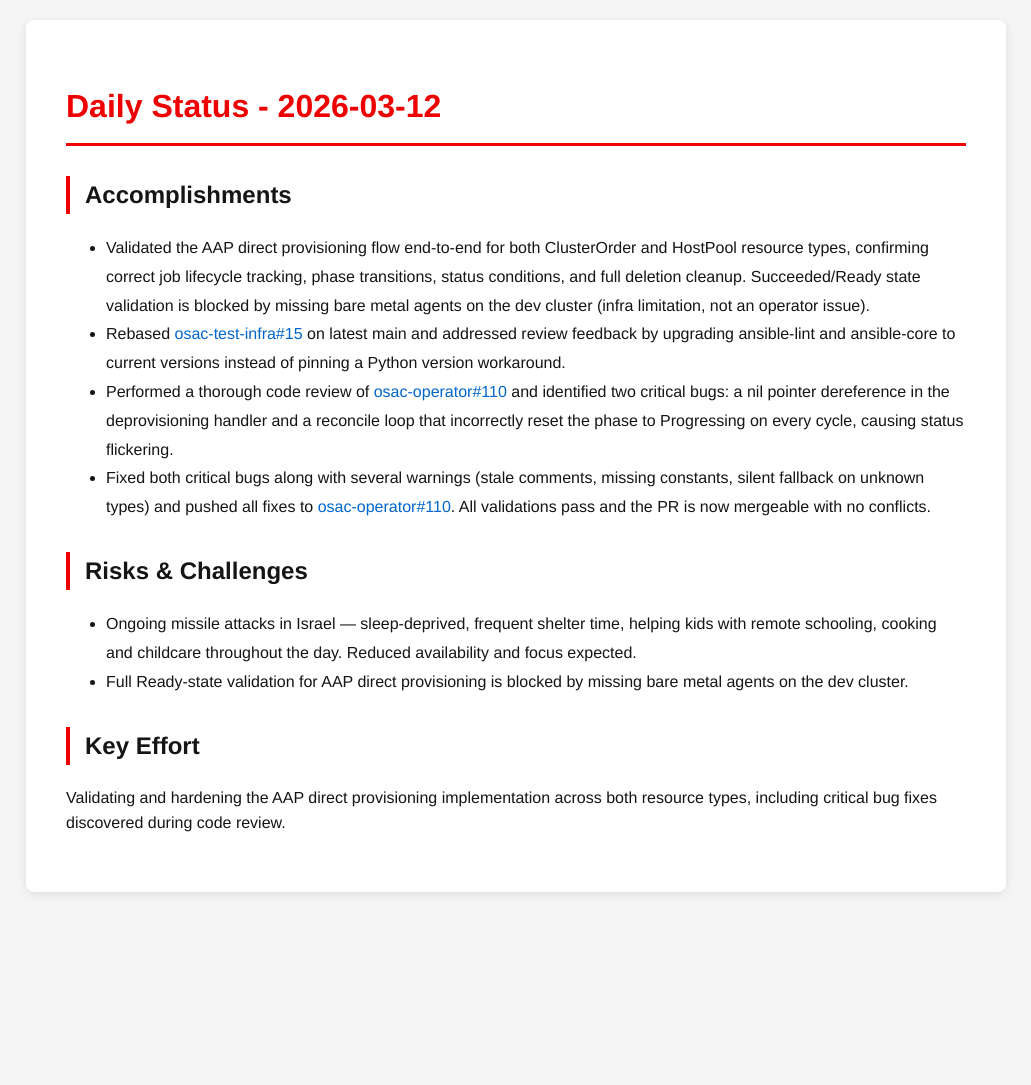
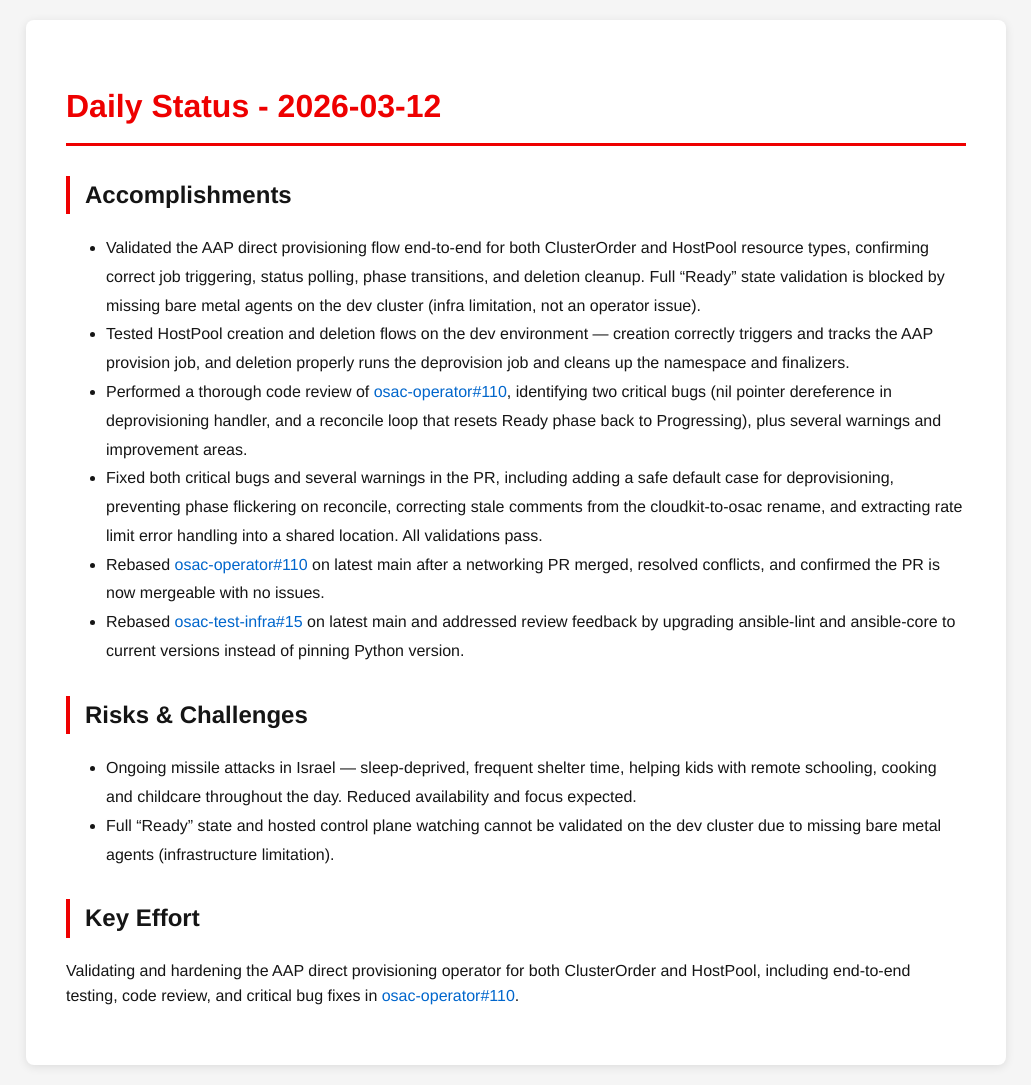
Before and after one commit to tzvatot/daily-status, a Jekyll site: the page built from 2026-03-12.md, in a window 1280 px wide. Shown: the whole page, without its empty margins (124-1155 px from the left). Built offline with Jekyll 4.4.1, drawn with Linux system fonts in a browser that asks for light colours; before the commit the page ends 912 px from its top, so only the background shows below that.

Commit message:
Daily status update - 2026-03-12

```diff
--- a/2026-03-12.md
+++ b/2026-03-12.md
@@ -7,14 +7,16 @@ date: 2026-03-12
 # Daily Status - 2026-03-12
 
 ## Accomplishments
-- Validated the AAP direct provisioning flow end-to-end for both ClusterOrder and HostPool resource types, confirming correct job lifecycle tracking, phase transitions, status conditions, and full deletion cleanup. Succeeded/Ready state validation is blocked by missing bare metal agents on the dev cluster (infra limitation, not an operator issue).
-- Rebased [osac-test-infra#15](https://github.com/osac-project/osac-test-infra/pull/15) on latest main and addressed review feedback by upgrading ansible-lint and ansible-core to current versions instead of pinning a Python version workaround.
-- Performed a thorough code review of [osac-operator#110](https://github.com/osac-project/osac-operator/pull/110) and identified two critical bugs: a nil pointer dereference in the deprovisioning handler and a reconcile loop that incorrectly reset the phase to Progressing on every cycle, causing status flickering.
-- Fixed both critical bugs along with several warnings (stale comments, missing constants, silent fallback on unknown types) and pushed all fixes to [osac-operator#110](https://github.com/osac-project/osac-operator/pull/110). All validations pass and the PR is now mergeable with no conflicts.
+- Validated the AAP direct provisioning flow end-to-end for both ClusterOrder and HostPool resource types, confirming correct job triggering, status polling, phase transitions, and deletion cleanup. Full "Ready" state validation is blocked by missing bare metal agents on the dev cluster (infra limitation, not an operator issue).
+- Tested HostPool creation and deletion flows on the dev environment — creation correctly triggers and tracks the AAP provision job, and deletion properly runs the deprovision job and cleans up the namespace and finalizers.
+- Performed a thorough code review of [osac-operator#110](https://github.com/osac-project/osac-operator/pull/110), identifying two critical bugs (nil pointer dereference in deprovisioning handler, and a reconcile loop that resets Ready phase back to Progressing), plus several warnings and improvement areas.
+- Fixed both critical bugs and several warnings in the PR, including adding a safe default case for deprovisioning, preventing phase flickering on reconcile, correcting stale comments from the cloudkit-to-osac rename, and extracting rate limit error handling into a shared location. All validations pass.
+- Rebased [osac-operator#110](https://github.com/osac-project/osac-operator/pull/110) on latest main after a networking PR merged, resolved conflicts, and confirmed the PR is now mergeable with no issues.
+- Rebased [osac-test-infra#15](https://github.com/osac-project/osac-test-infra/pull/15) on latest main and addressed review feedback by upgrading ansible-lint and ansible-core to current versions instead of pinning Python version.
 
 ## Risks & Challenges
 - Ongoing missile attacks in Israel — sleep-deprived, frequent shelter time, helping kids with remote schooling, cooking and childcare throughout the day. Reduced availability and focus expected.
-- Full Ready-state validation for AAP direct provisioning is blocked by missing bare metal agents on the dev cluster.
+- Full "Ready" state and hosted control plane watching cannot be validated on the dev cluster due to missing bare metal agents (infrastructure limitation).
 
 ## Key Effort
-Validating and hardening the AAP direct provisioning implementation across both resource types, including critical bug fixes discovered during code review.
+Validating and hardening the AAP direct provisioning operator for both ClusterOrder and HostPool, including end-to-end testing, code review, and critical bug fixes in [osac-operator#110](https://github.com/osac-project/osac-operator/pull/110).
```
